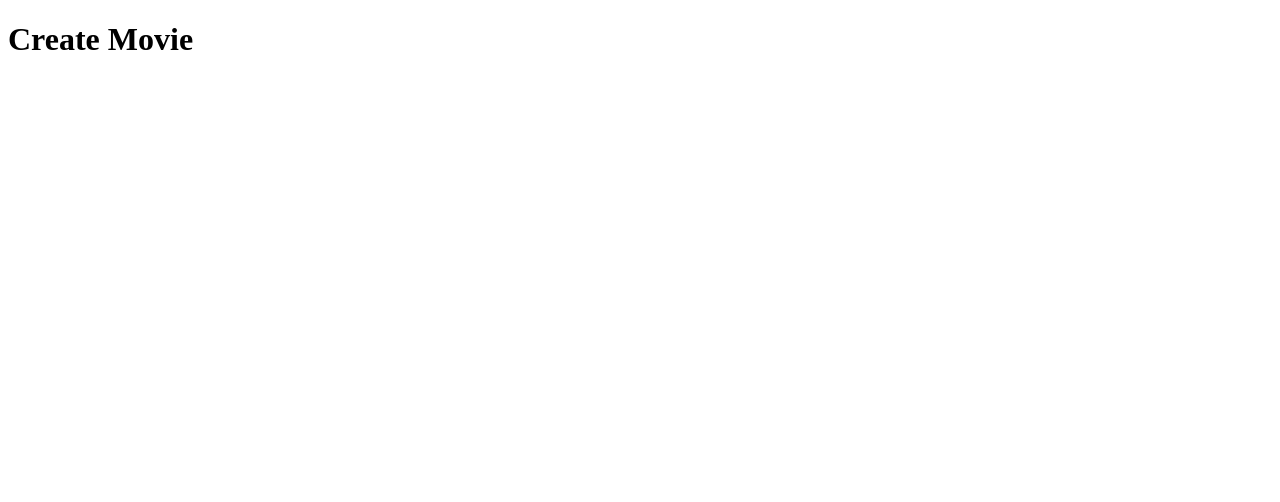
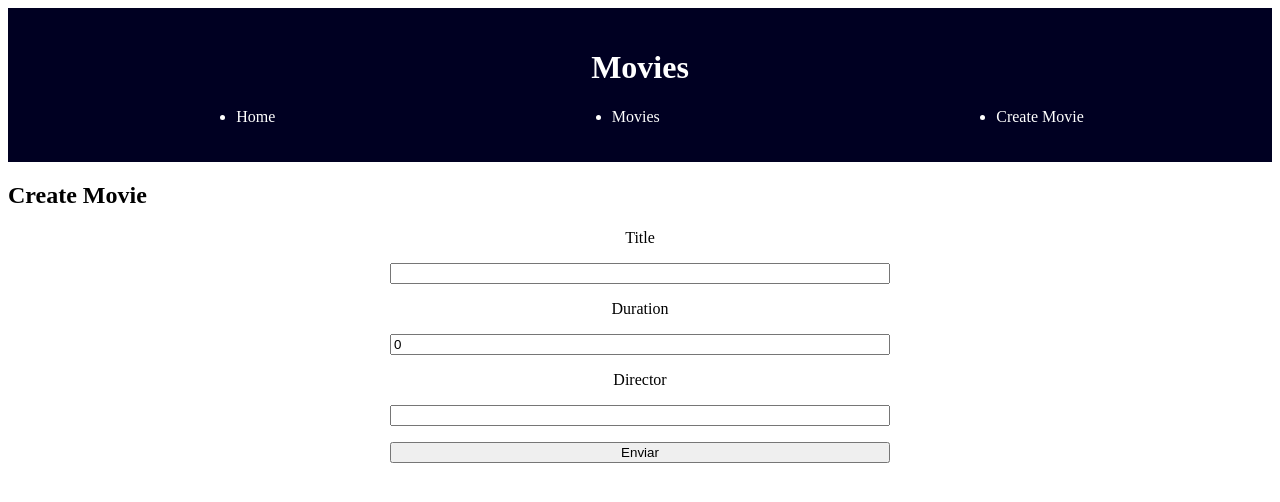
Before and after one commit to RodWeb21/vue-course, a Vue app: page /create in a window 1280 px wide. Shown: the top 502 px of the page. Built offline with nearby package versions, Linux system fonts and the light colour scheme.

Commit message:
Router links

```diff
--- /dev/null
+++ b/src/components/HeaderComponent.vue
@@ -0,0 +1,40 @@
+<script setup></script>
+
+<template>
+  <header class="header">
+    <h1>Movies</h1>
+
+    <nav>
+      <ul class="nav-list">
+        <li>
+          <router-link class="link" to="/">Home</router-link>
+        </li>
+        <li class="link">
+          <router-link class="link" to="/movies">Movies</router-link>
+        </li>
+        <li class="link">
+          <router-link class="link" :to="{ name: 'create' }">Create Movie</router-link>
+        </li>
+      </ul>
+    </nav>
+  </header>
+</template>
+
+<style scoped>
+.header {
+  background-color: #000022;
+  color: white;
+  text-align: center;
+  padding: 20px;
+
+  .nav-list {
+    display: flex;
+    justify-content: space-around;
+
+    .link {
+      color: white;
+      text-decoration: none;
+    }
+  }
+}
+</style>
--- a/src/pages/CreateMovie.vue
+++ b/src/pages/CreateMovie.vue
@@ -1,7 +1,49 @@
-<script setup></script>
+<script setup>
+import { reactive } from "vue";
+import HeaderComponent from "../components/HeaderComponent.vue";
+
+const movie = reactive({
+  title: "",
+  duration: 0,
+  director: "",
+});
+
+const handleSubmit = () => {
+  if (!movie.title || !movie.duration || !movie.director) {
+    alert("Rellena todos los campos, por favor");
+    return;
+  }
+
+  console.log(movie);
+};
+</script>
 
 <template>
-  <h1>Create Movie</h1>
+  <HeaderComponent />
+
+  <h2>Create Movie</h2>
+
+  <form @submit.prevent="handleSubmit" class="form">
+    <label for="title">Title</label>
+    <input v-model="movie.title" type="text" id="title" />
+
+    <label for="duration">Duration</label>
+    <input v-model="movie.duration" type="number" id="duration" />
+
+    <label for="director">Director</label>
+    <input v-model="movie.director" type="text" id="director" />
+
+    <button>Enviar</button>
+  </form>
 </template>
 
-<style scoped></style>
+<style scoped>
+.form {
+  margin: 20px auto;
+  width: 500px;
+  text-align: center;
+  display: flex;
+  flex-direction: column;
+  gap: 1rem;
+}
+</style>
--- a/src/pages/Home.vue
+++ b/src/pages/Home.vue
@@ -1,6 +1,11 @@
-<script setup></script>
+<script setup>
+import HeaderComponent from '../components/HeaderComponent.vue';
+
+</script>
 
 <template>
+  <HeaderComponent />
+
   <h1>Welcome to the Home Page</h1>
 </template>
 
--- a/src/pages/Movies.vue
+++ b/src/pages/Movies.vue
@@ -1,7 +1,43 @@
-<script setup></script>
+<script setup>
+import { ref } from "vue";
+import HeaderComponent from "../components/HeaderComponent.vue";
+
+const movies = ref([
+  { title: "Inception", duration: "148 min", director: "Christopher Nolan" },
+  {
+    title: "The Lord of the Rings",
+    duration: "201 min",
+    director: "Peter Jackson",
+  },
+  { title: "Interstellar", duration: "169 min", director: "Christopher Nolan" },
+]);
+</script>
 
 <template>
-  <h1>Movies</h1>
+  <HeaderComponent />
+
+  <div class="movies">
+    <h1>Movies</h1>
+    <ul>
+      <li v-for="movie in movies" :key="movie.title" class="movie">
+        <h2>{{ movie.title }}</h2>
+        <p>Duration: {{ movie.duration }}</p>
+        <p>Director: {{ movie.director }}</p>
+      </li>
+    </ul>
+  </div>
 </template>
 
-<style scoped></style>
+<style scoped>
+.movies {
+  margin: 20px auto;
+  width: 500px;
+
+  .movie {
+    margin-bottom: 20px;
+    padding: 10px;
+    border: 1px solid #ccc;
+    border-radius: 5px;
+  }
+}
+</style>
```
